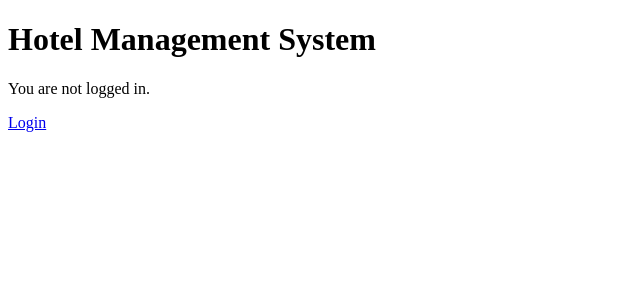
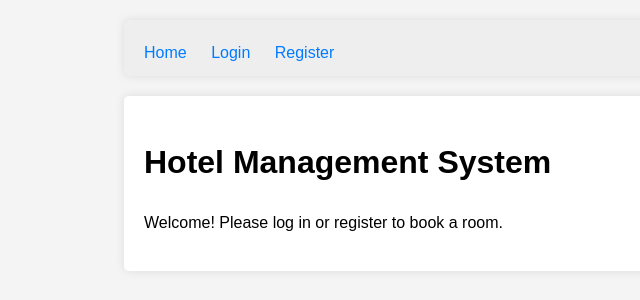
Before and after one commit to Shashquatch28/hotel-management-system, a Django app: page / in a window 1280 px wide. Shown: the top 300 px of the page, without its empty margins (0-640 px from the left). Run offline with Django 5.2, Linux system fonts and the light colour scheme.

Commit message:
Extended template files to inherit from html files

```diff
--- a/booking/views.py
+++ b/booking/views.py
@@ -1,8 +1,10 @@
 from django.shortcuts import render, redirect, get_object_or_404
 from django.contrib.auth.decorators import login_required
 from django.http import HttpResponseForbidden
-from .forms import CustomerCreationForm, BookingForm
-from .models import Hotel, Room, Booking, Payment
+from .forms import CustomerCreationForm, BookingForm, ReviewForm
+from .models import (
+    Hotel, Room, Booking, Payment, Facility, Review, Offer, RoomImage
+)
 import datetime
 
 # Home View
@@ -25,7 +27,7 @@ def register(request):
     # Render the template with the form
     return render(request, 'register.html', {'form': form})
 
-# Hotel View
+# Hotel List View
 def hotel_list(request):
     # This is the ORM query to get all hotels
     hotels = Hotel.objects.all()
@@ -36,26 +38,50 @@ def hotel_list(request):
     }
     return render(request, 'hotel_list.html', context)
 
-# Hotel Detail View
+# Hotel Detail View (with Review Form)
 def hotel_detail(request, hotel_id):
-    # Get the specific hotel by its ID.
-    # get_object_or_404 is a shortcut that automatically returns a 404 error if not found.
     hotel = get_object_or_404(Hotel, pk=hotel_id)
 
-    # Get all rooms that belong to this hotel
+    if request.method == 'POST' and request.user.is_authenticated:
+        # This part handles the review form submission
+        review_form = ReviewForm(request.POST)
+        if review_form.is_valid():
+            review = review_form.save(commit=False)
+            review.hotel = hotel
+            review.cust = request.user
+            review.date = datetime.date.today()
+            if not review.rating:
+                review.rating = 5.0 # Set a default if blank
+            review.save()
+            # Redirect back to the same page to see the new review
+            return redirect('hotel-detail', hotel_id=hotel_id)
+    else:
+        # This is for the GET request (just show a blank form)
+        review_form = ReviewForm()
+
+
+    # Get all related objects for the hotel
     rooms = Room.objects.filter(hotel=hotel)
+    facilities = Facility.objects.filter(hotel=hotel)
+    reviews = Review.objects.filter(hotel=hotel).order_by('-date') # Show newest first
+    offers = Offer.objects.filter(hotel=hotel)
+    room_images = RoomImage.objects.filter(hotel_id=hotel_id)
 
     context = {
         'hotel': hotel,
         'rooms': rooms,
+        'facilities': facilities,
+        'reviews': reviews,
+        'offers': offers,
+        'room_images': room_images,
+        'review_form': review_form,
     }
     return render(request, 'hotel_detail.html', context)
 
-# Protected Booking View
+# "My Bookings" View
 @login_required
 def my_bookings(request):
-    # This filters the Booking table to get only the ones
-    # where 'cust' is the same as the user making the request.
+    # Get bookings only for the currently logged-in user
     bookings = Booking.objects.filter(cust=request.user)
 
     context = {
@@ -66,7 +92,6 @@ def my_bookings(request):
 # Booking Creation View
 @login_required
 def create_booking(request, hotel_id, room_number):
-    # Find the specific room the user is trying to book
     room = get_object_or_404(Room, hotel_id=hotel_id, room_number=room_number)
 
     # Check Room Availability
@@ -74,44 +99,38 @@ def create_booking(request, hotel_id, room_number):
         return render(request, 'room_not_available.html', {'room': room})
 
     if request.method == 'POST':
-        form = BookingForm(request.POST, room = room)
+        form = BookingForm(request.POST, room=room) # Pass room for validation
         if form.is_valid():
-            booking = form.save(commit=False) # Don't save to DB yet
-            booking.cust = request.user        # Set the customer
-
-            # Set the room/hotel from the URL
+            booking = form.save(commit=False)
+            booking.cust = request.user
             booking.hotel_id = room.hotel_id
             booking.room_number = room.room_number
-
-            # Set other required fields
             booking.status = 'Confirmed'
             booking.bookingdate = datetime.date.today()
 
-            booking.save() # Now, save the complete object
+            booking.save() # Save booking to get an ID
 
             # Calculate Payment for Booking
             try:
-                # Calculate number of nights
                 num_nights = (booking.checkout - booking.checkin).days
                 total_price = room.price * num_nights
 
-                # Create the payment record
                 Payment.objects.create(
                     booking=booking,
                     amount=total_price,
-                    mode='Card', # You can set a default
+                    mode='Card',
                     date=datetime.date.today(),
-                    status='Pending' # Or 'Completed'
+                    status='Pending'
                 )
             except Exception as e:
                 # If payment fails, delete the booking to avoid orphans
                 booking.delete()
-
+                # In a real app, you'd show an error page
                 return redirect('home')
 
             return redirect('my-bookings') # Send to "My Bookings" page
     else:
-        form = BookingForm(room = room) # Show a blank form
+        form = BookingForm(room=room) # Pass room for validation
 
     context = {
         'form': form,
@@ -122,46 +141,45 @@ def create_booking(request, hotel_id, room_number):
 # View to Cancel Booking
 @login_required
 def cancel_booking(request, booking_id):
-    # Find the booking
     booking = get_object_or_404(Booking, pk=booking_id)
 
-    # CRITICAL: Check if the logged-in user is the owner
+    # Check if the logged-in user is the owner
     if booking.cust != request.user:
-        # If not, return a "Forbidden" error
         return HttpResponseForbidden("You are not allowed to cancel this booking.")
 
-    # We only want to delete if the form is POSTed
     if request.method == 'POST':
         booking.delete()
-        # Redirect back to the list of bookings
+        # You might also want to update the associated Payment status to 'Cancelled'
         return redirect('my-bookings')
 
-    # If it's a GET request, just show a confirmation page
+    # If it's a GET request, show a confirmation page
     context = {
         'booking': booking
     }
     return render(request, 'cancel_booking.html', context)
 
-# Edit View
+# Edit Booking View
 @login_required
 def edit_booking(request, booking_id):
-    # Find the existing booking
     booking = get_object_or_404(Booking, pk=booking_id)
+
+    # Find the specific room for this booking
+    room = get_object_or_404(Room, hotel_id=booking.hotel_id, room_number=booking.room_number)
 
     # Check if the logged-in user is the owner
     if booking.cust != request.user:
         return HttpResponseForbidden("You are not allowed to edit this booking.")
 
     if request.method == 'POST':
-        # Load the form with the new POST data AND the existing booking instance
-        form = BookingForm(request.POST, instance=booking, room = Room)
+        # Pass the 'room' object for validation
+        form = BookingForm(request.POST, instance=booking, room=room)
         if form.is_valid():
             form.save() # Save the changes to the existing object
+            # You might want to update the Payment object here too
             return redirect('my-bookings')
     else:
-        # Load the form with the existing booking's data
-        # This is what pre-populates the fields
-        form = BookingForm(instance=booking)
+        # Pass the 'room' object for validation
+        form = BookingForm(instance=booking, room=room)
 
     context = {
         'form': form,
--- a/config/settings.py
+++ b/config/settings.py
@@ -124,6 +124,7 @@ USE_TZ = True
 # https://docs.djangoproject.com/en/5.2/howto/static-files/
 
 STATIC_URL = "static/"
+STATICFILES_DIRS = [BASE_DIR / 'static']
 
 # Default primary key field type
 # https://docs.djangoproject.com/en/5.2/ref/settings/#default-auto-field
--- /dev/null
+++ b/static/css/style.css
@@ -0,0 +1,37 @@
+/* static/css/style.css */
+body {
+    font-family: Arial, sans-serif;
+    margin: 20px;
+    line-height: 1.6;
+    background-color: #f4f4f4;
+}
+
+.container {
+    width: 80%;
+    margin: auto;
+    padding: 20px;
+    background-color: #fff;
+    border-radius: 5px;
+    box-shadow: 0 0 10px rgba(0,0,0,0.1);
+}
+
+a {
+    color: #007bff;
+    text-decoration: none;
+}
+
+button {
+    background-color: #007bff;
+    color: white;
+    padding: 10px 15px;
+    border: none;
+    border-radius: 5px;
+    cursor: pointer;
+}
+
+hr {
+    border: 0;
+    height: 1px;
+    background: #ddd;
+    margin: 20px 0;
+}
--- /dev/null
+++ b/templates/base.html
@@ -0,0 +1,38 @@
+{% load static %}  <!DOCTYPE html>
+<html lang="en">
+<head>
+    <meta charset="UTF-8">
+    <meta name="viewport" content="width=device-width, initial-scale=1.0">
+
+    <link rel="stylesheet" href="{% static 'css/style.css' %}">
+
+    <title>{% block title %}Hotel Management{% endblock %}</title>
+</head>
+<body>
+
+    <nav class="container" style="background-color: #eee; padding-bottom: 10px; margin-bottom: 20px;">
+        <a href="{% url 'home' %}" style="margin-right: 20px;">Home</a>
+        {% if user.is_authenticated %}
+            <a href="{% url 'hotel-list' %}" style="margin-right: 20px;">All Hotels</a>
+            <a href="{% url 'my-bookings' %}" style="margin-right: 20px;">My Bookings</a>
+
+            <form action="{% url 'logout' %}" method="post" style="display: inline; margin-right: 20px;">
+                {% csrf_token %}
+                <button type="submit" style="background:none; border:none; padding:0; color:blue; text-decoration:underline; cursor:pointer;">
+                    Logout
+                </button>
+            </form>
+            <span>(Hello, {{ user.first_name }})</span>
+        {% else %}
+            <a href="{% url 'login' %}" style="margin-right: 20px;">Login</a>
+            <a href="{% url 'register' %}" style="margin-right: 20px;">Register</a>
+        {% endif %}
+    </nav>
+
+    <div class="container">
+        {% block content %}
+        {% endblock %}
+    </div>
+
+</body>
+</html>
--- a/templates/home.html
+++ b/templates/home.html
@@ -1,32 +1,11 @@
-<!DOCTYPE html>
-<html>
-<head>
-    <title>Welcome</title>
-</head>
-<body>
+{% extends 'base.html' %}  {% block title %}Home - Hotel Management{% endblock %}
+
+{% block content %}
     <h1>Hotel Management System</h1>
 
     {% if user.is_authenticated %}
-        <p>Hello, {{ user.first_name }}! ({{ user.email }})</p>
-
-        <p>
-            <a href="{% url 'hotel-list' %}">View All Hotels</a>
-        </p>
-
-        <p>
-            <a href="{% url 'my-bookings' %}">View My Bookings</a>
-        </p>
-
-        <form action="{% url 'logout' %}" method="post" style="display: inline;">
-            {% csrf_token %}
-            <button type="submit" style="background:none; border:none; padding:0; color:blue; text-decoration:underline; cursor:pointer;">
-                Logout
-            </button>
-        </form>
-
+        <p>Welcome back, {{ user.first_name }}!</p>
     {% else %}
-        <p>You are not logged in.</p>
-        <p><a href="{% url 'login' %}">Login</a></p>
+        <p>Welcome! Please log in or register to book a room.</p>
     {% endif %}
-</body>
-</html>
+{% endblock %}
```
Also changed, not shown: booking/forms.py (+12 -1 lines), templates/cancel_booking.html (+6 -8 lines), templates/create_booking.html (+6 -9 lines), templates/edit_booking.html (+6 -9 lines), templates/hotel_detail.html (+69 -9 lines), templates/hotel_list.html (+5 -8 lines), templates/login.html (+5 -9 lines), templates/my_bookings.html (+6 -9 lines), templates/register.html (+5 -9 lines), templates/room_not_available.html (+6 -8 lines).
